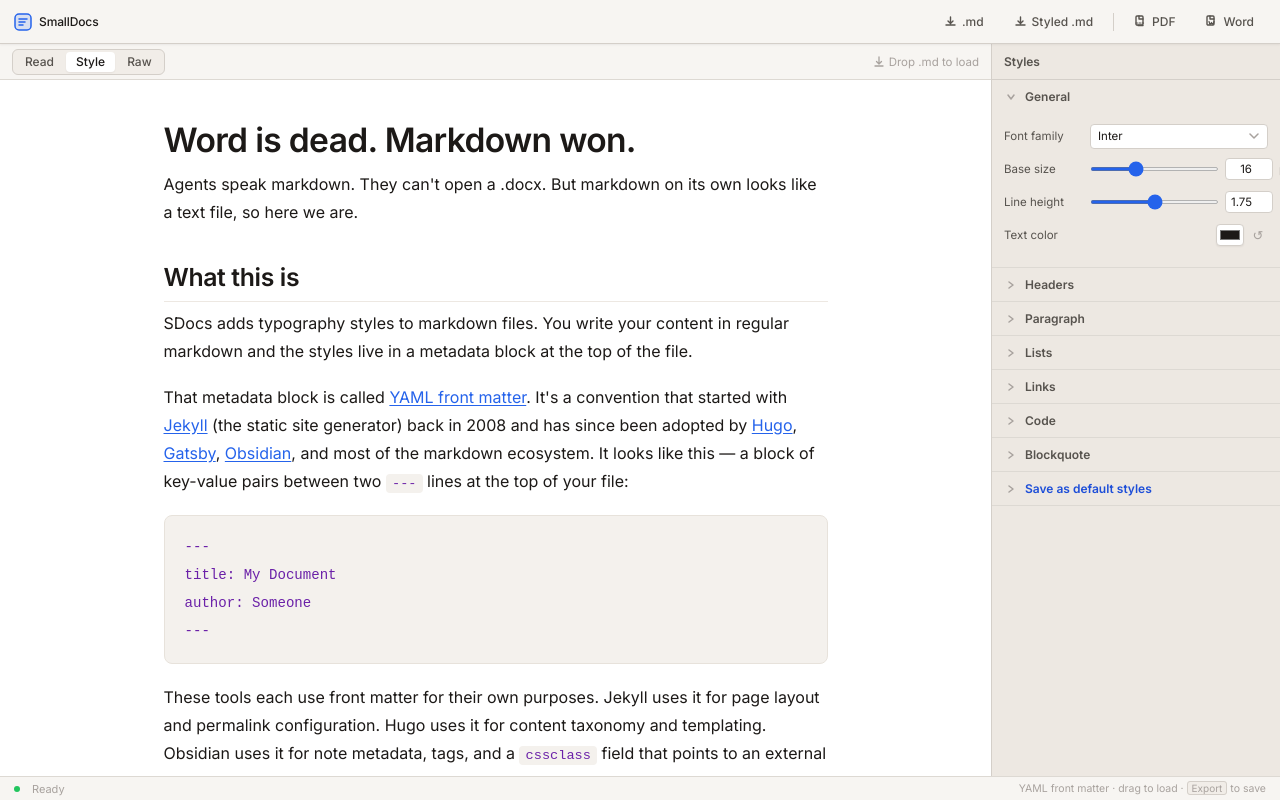
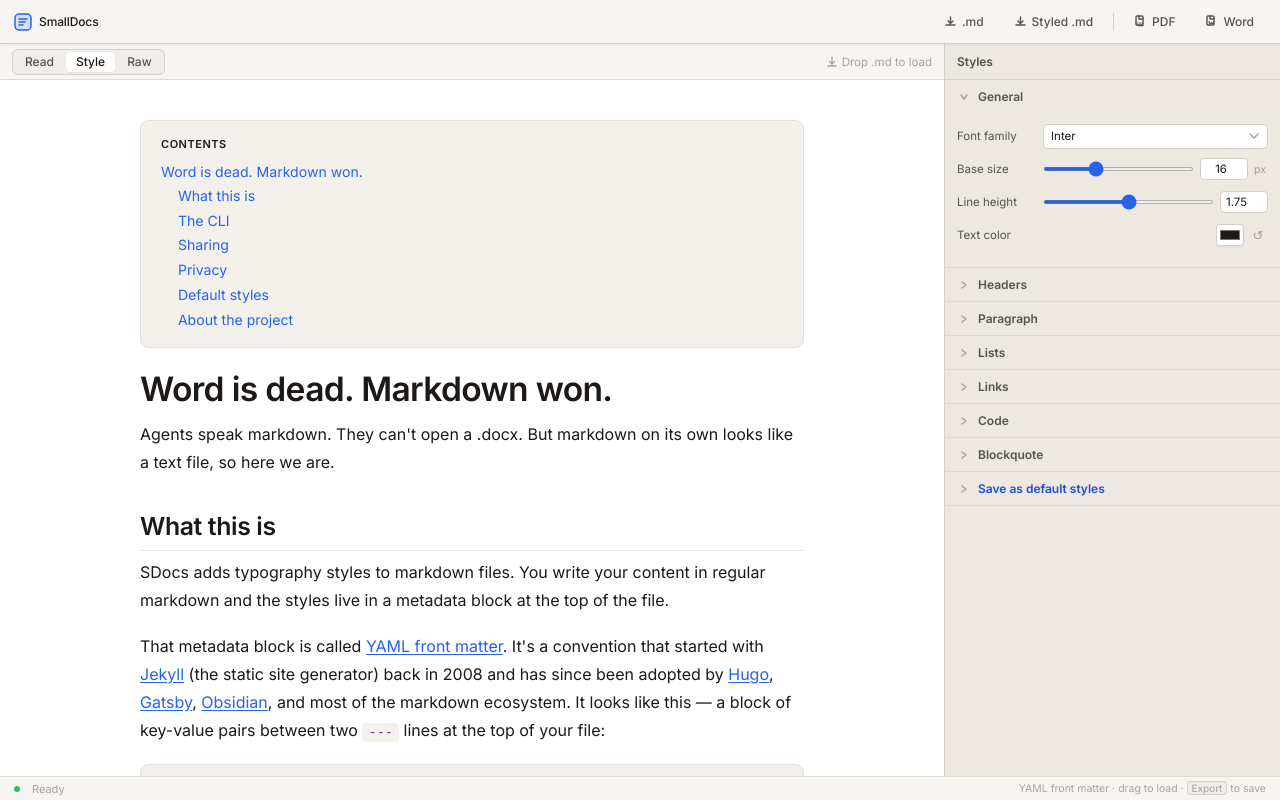
Before and after one commit to JoshInLisbon/SDocs, a website: page public/index.html in a window 1280 px wide. Drawn offline with nearby package versions, Linux system fonts and the light colour scheme.

Commit message:
Add auto-generated TOC, heading anchors, and section deep links
Headings get slug IDs, a hover link icon copies a shareable URL
with &sec=slug for direct section navigation. TOC auto-generates
above content when 2+ headings exist. Right panel widened to 335px
with layout fixes. Raw view now syncs styles immediately on file drop.

Co-Authored-By: Claude Opus 4.6 <noreply@anthropic.com>

```diff
--- a/public/index.html
+++ b/public/index.html
@@ -361,6 +361,59 @@ body.read-mode #topbar {
   text-underline-offset: 2px;
 }
 #rendered a:hover { opacity: .8; }
+/* ── Table of Contents ── */
+#rendered .sdocs-toc {
+  background: var(--md-code-bg, #F4F1ED);
+  border: 1px solid #E7E2DB;
+  border-radius: 8px;
+  padding: 14px 20px;
+  margin-bottom: 1.5em;
+  font-size: 0.88em;
+  line-height: 1.7;
+}
+#rendered .sdocs-toc-title {
+  font-size: 0.78em;
+  font-weight: 600;
+  text-transform: uppercase;
+  letter-spacing: 0.05em;
+  color: var(--md-h4-color, #1C1917);
+  margin-bottom: 6px;
+}
+#rendered .sdocs-toc ul {
+  list-style: none;
+  padding-left: 0;
+  margin: 0;
+}
+#rendered .sdocs-toc ul ul { padding-left: 1.2em; }
+#rendered .sdocs-toc li { margin-bottom: 1px; }
+#rendered .sdocs-toc a {
+  color: var(--md-link-color, #2563eb);
+  text-decoration: none;
+  transition: opacity 0.12s;
+}
+#rendered .sdocs-toc a:hover { opacity: 0.7; }
+
+/* ── Header anchor links ── */
+#rendered h1, #rendered h2, #rendered h3, #rendered h4 { position: relative; }
+#rendered .header-anchor {
+  display: inline-flex;
+  align-items: center;
+  margin-left: 6px;
+  opacity: 0;
+  transition: opacity 0.15s;
+  color: var(--md-link-color, #2563eb);
+  cursor: pointer;
+  vertical-align: middle;
+}
+#rendered h1:hover .header-anchor,
+#rendered h2:hover .header-anchor,
+#rendered h3:hover .header-anchor,
+#rendered h4:hover .header-anchor { opacity: 0.5; }
+#rendered .header-anchor:hover { opacity: 1 !important; }
+
+/* ── Scroll padding for anchor jumps ── */
+#content-area { scroll-padding-top: 24px; }
+
 #rendered code {
   background: var(--md-code-bg);
   color: var(--md-code-color);
@@ -476,7 +529,7 @@ body.read-mode #divider { width: 0; }
    RIGHT PANEL
 ═══════════════════════════════════════════════════ */
 #right {
-  width: 288px;
+  width: 335px;
   flex-shrink: 0;
   display: flex;
   flex-direction: column;
@@ -500,7 +553,7 @@ body.read-mode #right {
 #right-header {
   display: flex;
   align-items: center;
-  height: 36px;
+  min-height: 36px;
   padding: 0 12px;
   font-size: 12px;
   font-weight: 600;
@@ -508,6 +561,7 @@ body.read-mode #right {
   color: var(--text-2);
   border-bottom: 1px solid var(--border);
   background: var(--bg-panel);
+  flex-shrink: 0;
 }
 
 /* ── Panel sections ── */
@@ -613,6 +667,7 @@ body.read-mode #right {
 }
 .control-row input[type=number] {
   width: 48px;
+  flex-shrink: 0;
   padding: 3px 5px;
   background: var(--bg-input);
   border: 1px solid var(--border);
@@ -1367,8 +1422,96 @@ let currentMeta = {};
 const renderedEl = document.getElementById('rendered');
 const rawEl = document.getElementById('raw');
 
+const LINK_SVG = '<svg width="14" height="14" viewBox="0 0 24 24" fill="none" stroke="currentColor" stroke-width="2" stroke-linecap="round" stroke-linejoin="round"><path d="M10 13a5 5 0 0 0 7.54.54l3-3a5 5 0 0 0-7.07-7.07l-1.72 1.71"/><path d="M14 11a5 5 0 0 0-7.54-.54l-3 3a5 5 0 0 0 7.07 7.07l1.71-1.71"/></svg>';
+const CHECK_SVG = '<svg width="14" height="14" viewBox="0 0 24 24" fill="none" stroke="currentColor" stroke-width="2" stroke-linecap="round" stroke-linejoin="round"><polyline points="20 6 9 17 4 12"/></svg>';
+
+function slugify(text) {
+  return text.toLowerCase().replace(/\s+/g, '-').replace(/[^a-z0-9-]/g, '').replace(/-+/g, '-').replace(/^-|-$/g, '');
+}
+
+function buildSectionUrl(slug) {
+  const base = window.location.origin + window.location.pathname;
+  const hash = window.location.hash.slice(1);
+  const params = hash ? new URLSearchParams(hash) : new URLSearchParams();
+  params.delete('sec');
+  params.set('sec', slug);
+  return base + '#' + params.toString();
+}
+
 function render() {
   renderedEl.innerHTML = marked.parse(currentBody);
+
+  // ── Assign heading IDs and build TOC data ──
+  const slugCounts = {};
+  const tocItems = [];
+  renderedEl.querySelectorAll('h1, h2, h3, h4').forEach(h => {
+    let slug = slugify(h.textContent);
+    if (!slug) slug = 'section';
+    if (slugCounts[slug] != null) {
+      slugCounts[slug]++;
+      slug = slug + '-' + slugCounts[slug];
+    } else {
+      slugCounts[slug] = 0;
+    }
+    h.id = slug;
+    tocItems.push({ slug, text: h.textContent, level: parseInt(h.tagName[1]) });
+
+    // Add anchor link icon
+    const anchor = document.createElement('a');
+    anchor.className = 'header-anchor';
+    anchor.innerHTML = LINK_SVG;
+    anchor.title = 'Copy link to section';
+    anchor.addEventListener('click', e => {
+      e.preventDefault();
+      navigator.clipboard.writeText(buildSectionUrl(slug)).then(() => {
+        anchor.innerHTML = CHECK_SVG;
+        setTimeout(() => { anchor.innerHTML = LINK_SVG; }, 1500);
+      });
+    });
+    h.appendChild(anchor);
+  });
+
+  // ── Generate TOC (only if 2+ headings) ──
+  if (tocItems.length >= 2) {
+    const nav = document.createElement('nav');
+    nav.className = 'sdocs-toc';
+    const title = document.createElement('div');
+    title.className = 'sdocs-toc-title';
+    title.textContent = 'Contents';
+    nav.appendChild(title);
+
+    const minLevel = Math.min(...tocItems.map(t => t.level));
+    const rootUl = document.createElement('ul');
+    tocItems.forEach(item => {
+      const li = document.createElement('li');
+      const a = document.createElement('a');
+      a.href = '#';
+      a.textContent = item.text;
+      a.dataset.sec = item.slug;
+      a.addEventListener('click', e => {
+        e.preventDefault();
+        const target = document.getElementById(item.slug);
+        if (target) target.scrollIntoView({ behavior: 'smooth', block: 'start' });
+      });
+      li.appendChild(a);
+      // Indent based on heading depth relative to the minimum level
+      const depth = item.level - minLevel;
+      let parent = rootUl;
+      for (let i = 0; i < depth; i++) {
+        let nested = parent.lastElementChild?.querySelector('ul');
+        if (!nested) {
+          nested = document.createElement('ul');
+          (parent.lastElementChild || parent).appendChild(nested);
+        }
+        parent = nested;
+      }
+      parent.appendChild(li);
+    });
+    nav.appendChild(rootUl);
+    renderedEl.insertBefore(nav, renderedEl.firstChild);
+  }
+
+  // ── Copy buttons on code blocks ──
   renderedEl.querySelectorAll('pre').forEach(pre => {
     const btn = document.createElement('button');
     btn.className = 'copy-btn';
@@ -1563,9 +1706,11 @@ function loadText(text, filename) {
   const { meta, body } = parseFrontMatter(text);
   currentMeta = meta;
   currentBody = body;
-  rawEl.value = text;
   render();
   if (meta.styles) applyStylesFromMeta(meta.styles);
+  // Rebuild raw with current styles so it always reflects applied styling
+  currentMeta = { ...currentMeta, styles: collectStyles() };
+  rawEl.value = serializeFrontMatter(currentMeta) + '\n' + currentBody;
   setStatus(filename ? `Loaded: ${filename}` : 'Ready');
   syncAll('load');
 }
@@ -1832,7 +1977,10 @@ ${fontLink}
 <style>${buildExportCSS()}</style>
 </head>
 <body>
-${renderedEl.innerHTML.replace(/<button class="copy-btn"[^]*?<\/button>/g, '')}
+${renderedEl.innerHTML
+  .replace(/<button class="copy-btn"[^]*?<\/button>/g, '')
+  .replace(/<a class="header-anchor"[^]*?<\/a>/g, '')
+  .replace(/<nav class="sdocs-toc"[^]*?<\/nav>/g, '')}
 </body>
 </html>`;
 }
@@ -2102,6 +2250,20 @@ setColorValue('ctrl-color', COLOR_DEFAULT, false);
       console.warn('sdocs-dev: could not decode #styles hash', e);
     }
   }
+
+  // Scroll to section anchor if sec= param is present
+  const secParam = params.get('sec');
+  if (secParam) {
+    setTimeout(() => {
+      const target = document.getElementById(secParam);
+      if (target) {
+        const container = document.getElementById('content-area');
+        if (container) {
+          target.scrollIntoView({ behavior: 'smooth', block: 'start' });
+        }
+      }
+    }, 200);
+  }
 }());
 </script>
 </body>
```
Also changed, not shown: test/run.js (+57 -0 lines).
